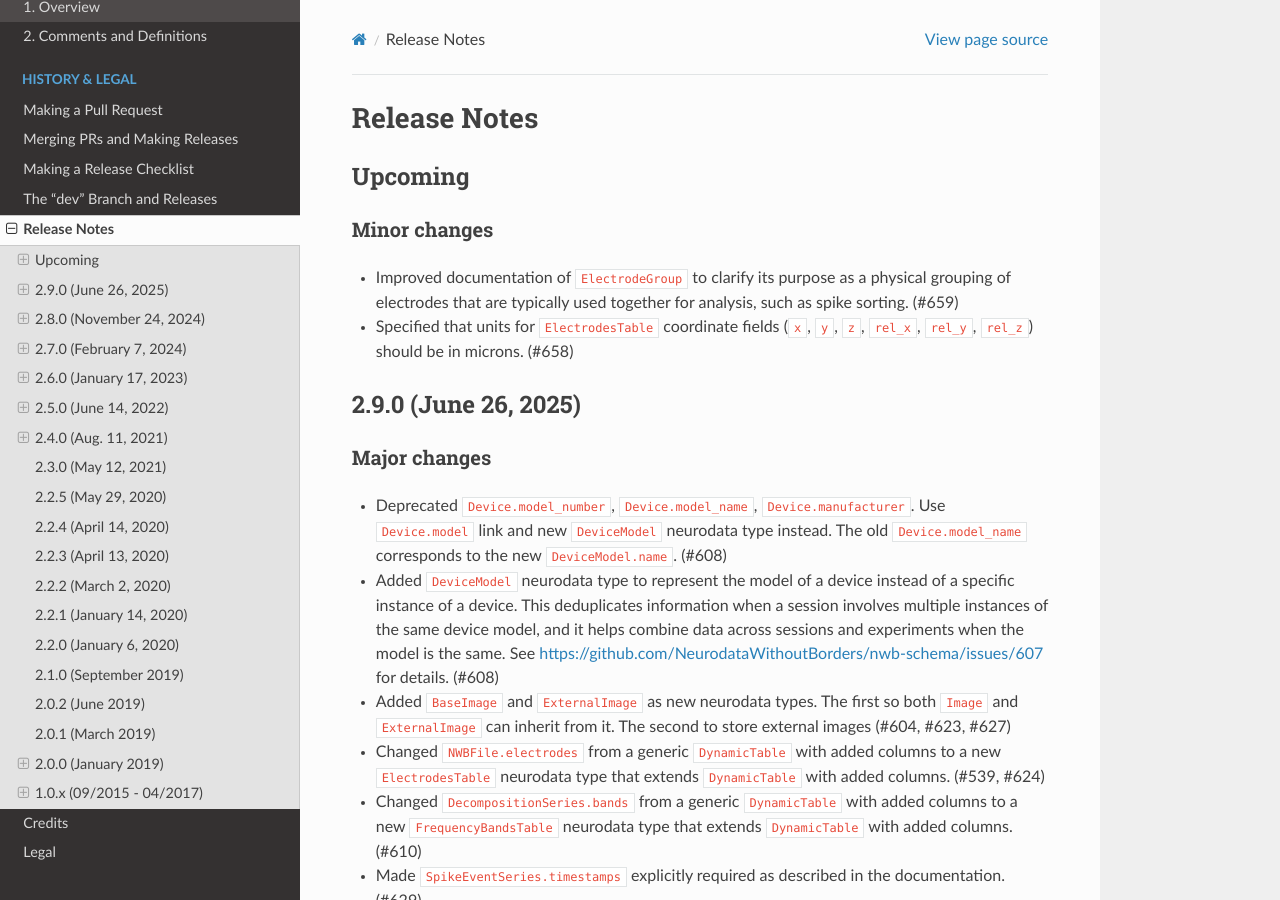
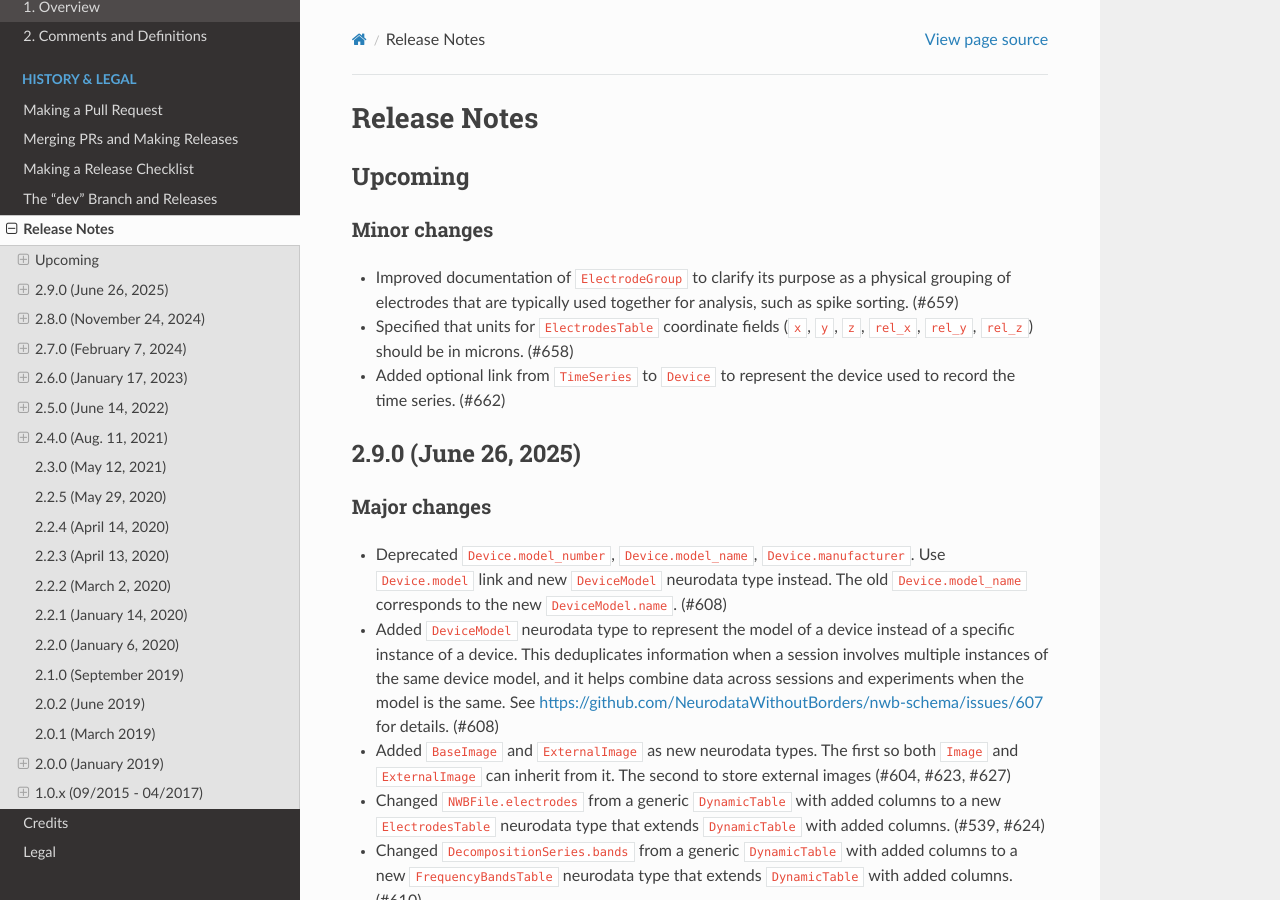
Before and after one commit to NeurodataWithoutBorders/nwb-schema, a Sphinx documentation site: the page built from docs/format/source/format_release_notes.rst, in a window 1280 px wide and 900 px high. Built offline with Sphinx 7.4.7 and the Read the Docs theme 3.1.0, drawn with Linux system fonts in a browser that asks for light colours.

Commit message:
Add link from TimeSeries to Device in release notes

```diff
--- a/docs/format/source/format_release_notes.rst
+++ b/docs/format/source/format_release_notes.rst
@@ -12,6 +12,7 @@ Minor changes
   that are typically used together for analysis, such as spike sorting. (#659)
 - Specified that units for ``ElectrodesTable`` coordinate fields (``x``, ``y``, ``z``, ``rel_x``, ``rel_y``, ``rel_z``)
   should be in microns. (#658)
+- Added optional link from ``TimeSeries`` to ``Device`` to represent the device used to record the time series. (#662)
 
 
 2.9.0 (June 26, 2025)
```
